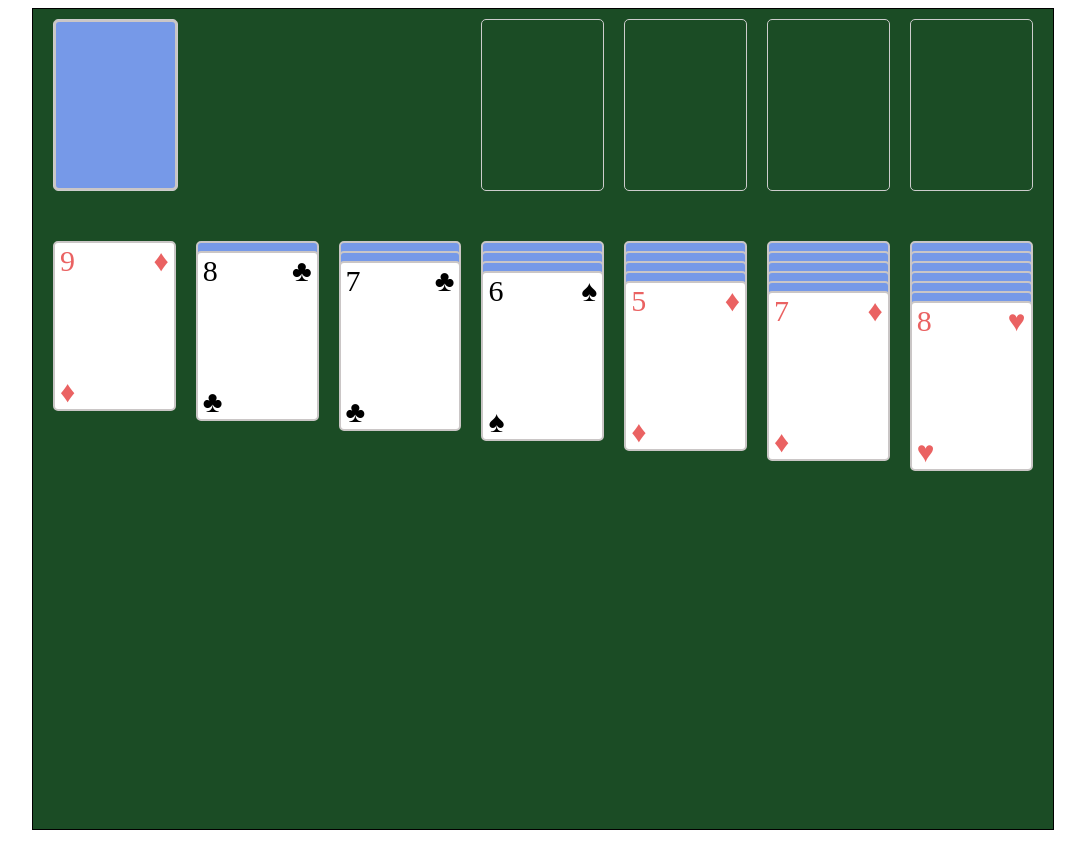
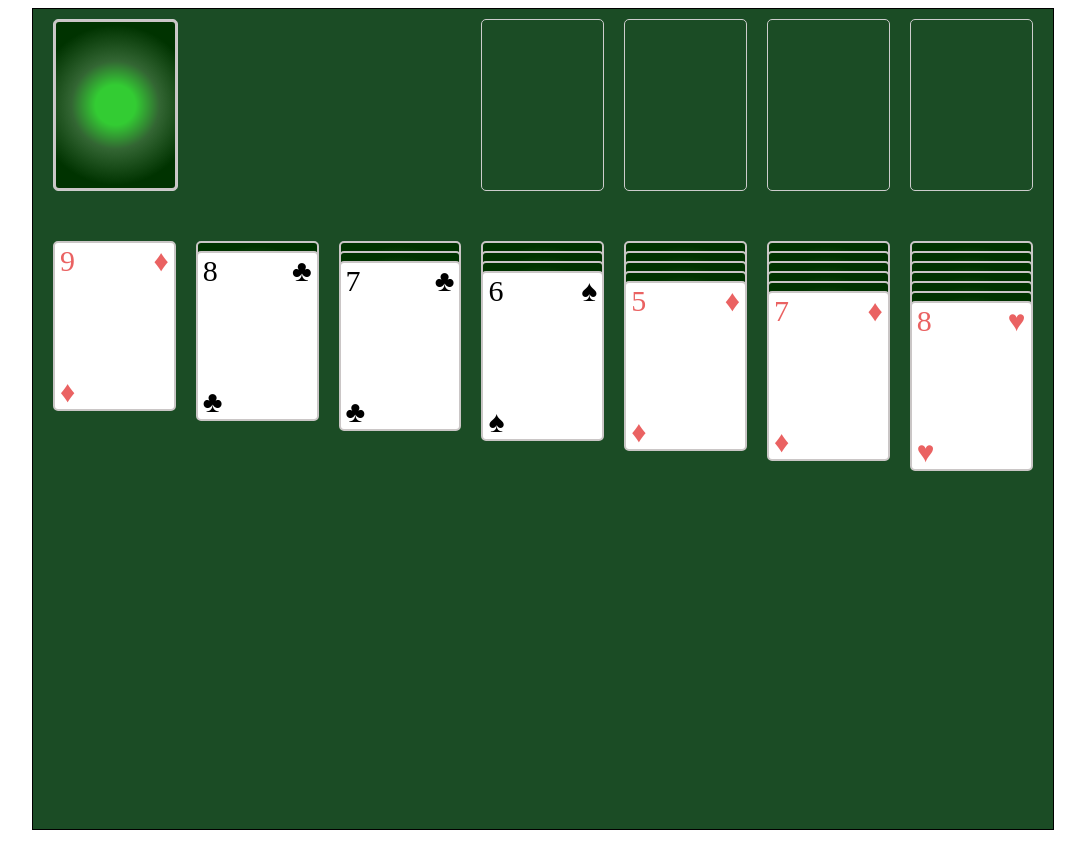
Before and after one commit to kate-lobatenko/Solitaire, a plain HTML site: page index.html in a window 1280 px wide. Shown: the whole page, without its empty margins (105-1190 px from the left). Drawn offline with Linux system fonts and the light colour scheme.

Commit message:
added favicon, changes in styles and index.html

```diff
--- a/index.html
+++ b/index.html
@@ -4,6 +4,7 @@
 <head>
 	<meta charset="UTF-8">
 	<title>Solitaire</title>
+	<link rel="shortcut icon" href="favicon.ico" type="image/x-icon">
 	<script src="code.js"></script>
 	<link rel="stylesheet" href="style.css">
 </head>
--- a/style.css
+++ b/style.css
@@ -42,7 +42,8 @@ html,body {
 .card {
 	width: 100%;
 	height: 170px;
-	background: #7699e8;
+	background-image: -moz-repeating-linear-gradient(34% 6% 135deg,#0F1E59, #75A1BF, #3E3E63 50%);
+	background-image: -webkit-gradient(radial, center center, 20, center center, 80, from(#3c3), color-stop(0.4, #363), to(#030));
 	font-size: 30px;
 	line-height: 25px;
 	display: flex;
```
Also changed, not shown: favicon.ico (added).
